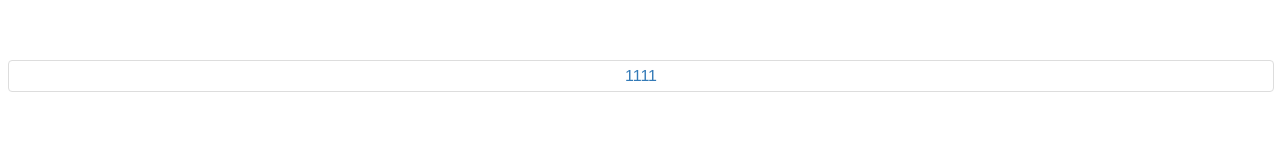
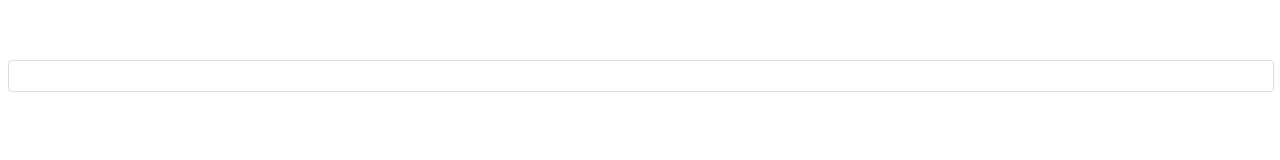
Before and after one commit to escawn/vue-affix, a Vue app: page / in a window 1280 px wide. Shown: the top 160 px of the page. Built offline with nearby package versions, Linux system fonts and the light colour scheme; what xcui would draw is missing.

Commit message:
fix纯affix bug

```diff
--- a/src/components/affix.vue
+++ b/src/components/affix.vue
@@ -2,7 +2,7 @@
 	<div class="affix-container" ref="affix" :style="overScroll?{overflow: 'scroll'}:''">
 				<ul class="affix-nav" :class="affixState" ref="affixNav" :style="{top: actualOffsetTop + 'px', height: affixNavHeight, width: affixNavWidth}">
 					<li v-if="pure">
-						<a href="javascript:void(0)" @click="handleClick"><slot></slot></a>
+						<a href="javascript:void(0)" @click="handleClick"><slot name="affix-content"></slot></a>
 					</li>
 					<li v-for="(item, index) in panes" :class="{'active': index === activeIndex}">
 						<a href="javascript:void(0)"
@@ -44,6 +44,10 @@ export default {
     affixNavHeight: {
       type: String,
       default: '30px'
+    },
+    position: {
+      type: String,
+      default: 'horizontal'
     }
   },
   data () {
@@ -62,10 +66,14 @@ export default {
       affixHeight: 0,
       container: null,
       actualOffsetTop: 0,
-      pure: false
+      pure: true
     }
   },
-  watch: {},
+  watch: {
+    panes (val) {
+      val.length < 1 ? this.pure = true : this.pure = false
+    }
+  },
   computed: {
     distance () {
       // 当正好处于某个content位置时，content应与窗口顶部相隔distance距离，以便留给affix展示
@@ -226,14 +234,12 @@ export default {
       me.actualOffsetTop = me.overScroll ? Math.min(affixNavPosition.top, (me.initOffsetTop + affixPosition.top)) : Math.min(me.initOffsetTop, affixNavPosition.top)
       // flag为到达刚好从affix-top转变为affix时，滚动条卷去的距离
       me.flag = affixNavPosition.top - me.actualOffsetTop
-      me.pure = me.panes.length < 1
     })
   }
 }
 </script>
 
 <style lang="less" scoped>
-// 在为pure时，.affix-nav的justify-content为center ~ less变量@
 // 设置几个背景颜色主题
 .affix-container {
     position: relative;
@@ -267,9 +273,9 @@ export default {
             &:hover {
                 background-color: #eeeeee;
             }
-			&:last-child {
-	            border-right: none;
-	        }
+            &:last-child {
+                border-right: none;
+            }
         }
         .active {
             color: #fff;
```
